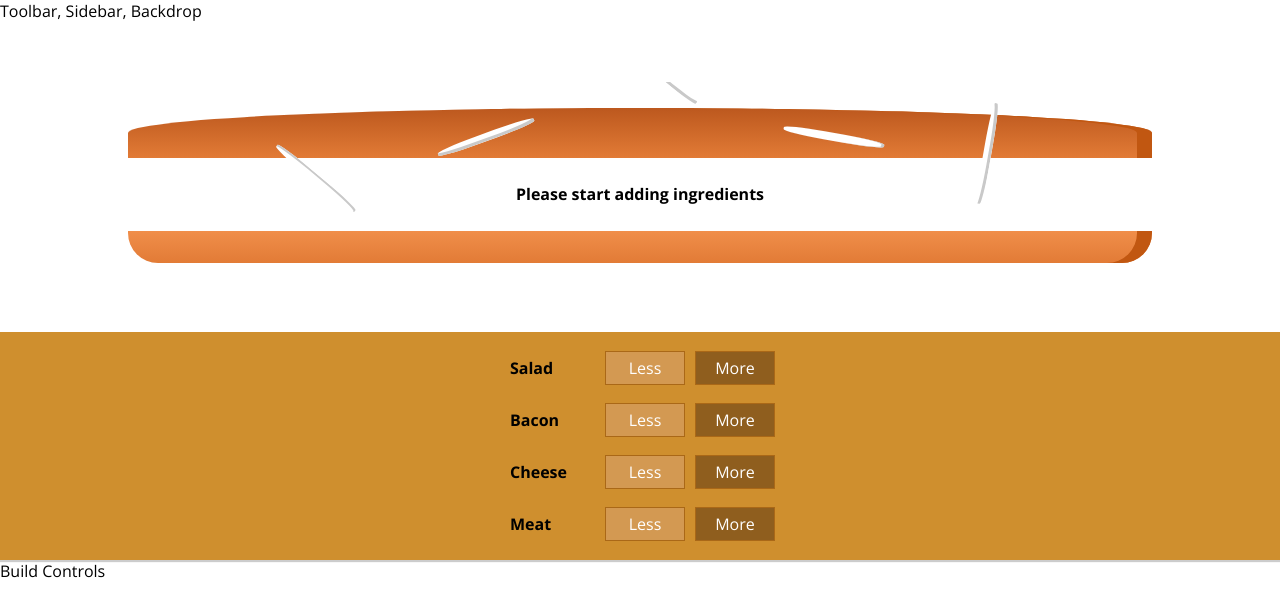
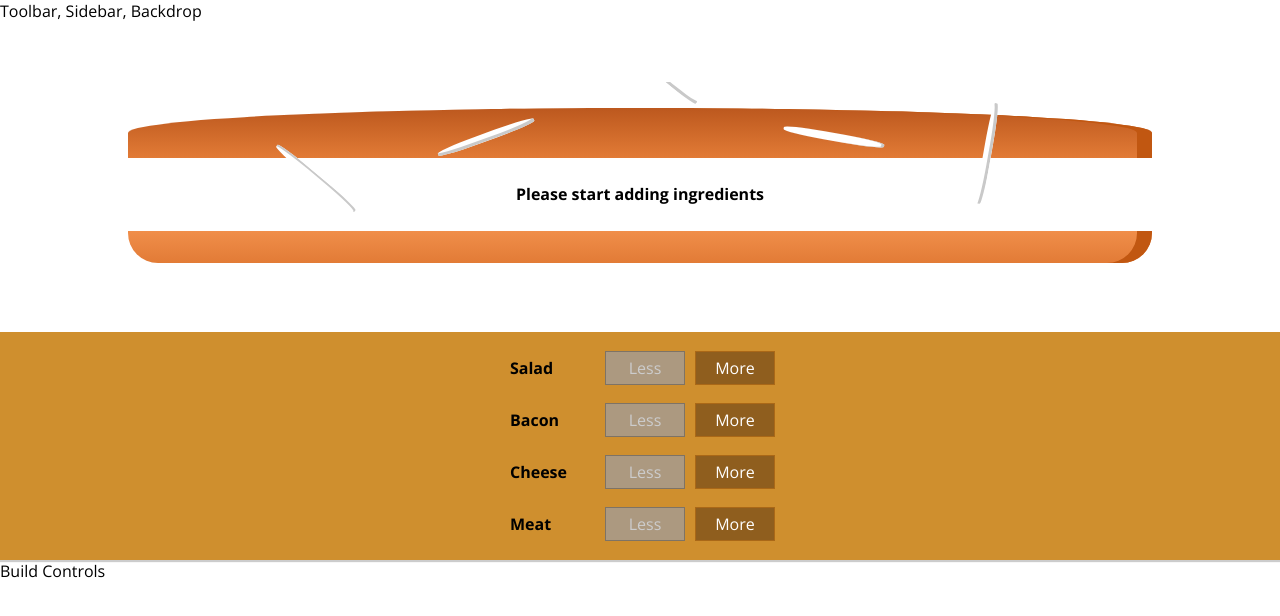
Before and after one commit to aaronwiggins/react-burger, a React app: page / in a window 1280 px wide. Shown: the top 616 px of the page. Built offline with nearby package versions, Linux system fonts and the light colour scheme.

Commit message:
stop less function if ingregient is 0 or less. add prop and pass down the chain to disable less button if ingredient count is 0 or less

```diff
--- a/src/components/Burger/BuildControls/BuildControl/BuildControl.js
+++ b/src/components/Burger/BuildControls/BuildControl/BuildControl.js
@@ -4,8 +4,13 @@
 const buildControl = (props) => (
     <div className={classes.BuildControl}>
         <div className={classes.Label}>{props.label}</div>
-        <button className={classes.Less} onClick={props.removed}>Less</button>
-        <button className={classes.More} onClick={props.added}>More</button>
+        <button
+            className={classes.Less}
+            onClick={props.removed}
+            disabled={props.disabled}>Less</button>
+        <button
+            className={classes.More}
+            onClick={props.added}>More</button>
     </div>
 );
 export default buildControl;
--- a/src/components/Burger/BuildControls/BuildControls.js
+++ b/src/components/Burger/BuildControls/BuildControls.js
@@ -15,6 +15,7 @@
             <BuildControl
                 key={ctrl.label}
                 label={ctrl.label}
+                disabled={props.disabled[ctrl.type]}
                 removed={()=>props.ingredientRemoved(ctrl.type)}
                 added={() => props.ingredientAdded(ctrl.type)} />
         ))}
--- a/src/containers/BurgerBuilder/BurgerBuilder.js
+++ b/src/containers/BurgerBuilder/BurgerBuilder.js
@@ -41,6 +41,9 @@
     }
     removeIngredientHandler = (type) => {
         const oldCount = this.state.ingredients[type];
+        if (oldCount <= 0){
+            return;
+        }
         const updatedCount = oldCount - 1;
         const updatedIngredients = {
             ...this.state.ingredients
@@ -53,10 +56,18 @@
 
     }
     render(){
+        const disabledinfo = {
+            ...this.state.ingredients
+        };
+        for (let key in disabledinfo){
+            disabledinfo[key] = disabledinfo[key] <= 0
+        }
+        //{salad: true, meat: false, ...}
         return(
             <Aux>
                 <Burger ingredients={this.state.ingredients}/>
                 <BuildControls
+                    disabled={disabledinfo}
                     ingredientRemoved={this.removeIngredientHandler}
                     ingredientAdded={this.addIngredientHandler} />
                 <div>Build Controls</div>
```
